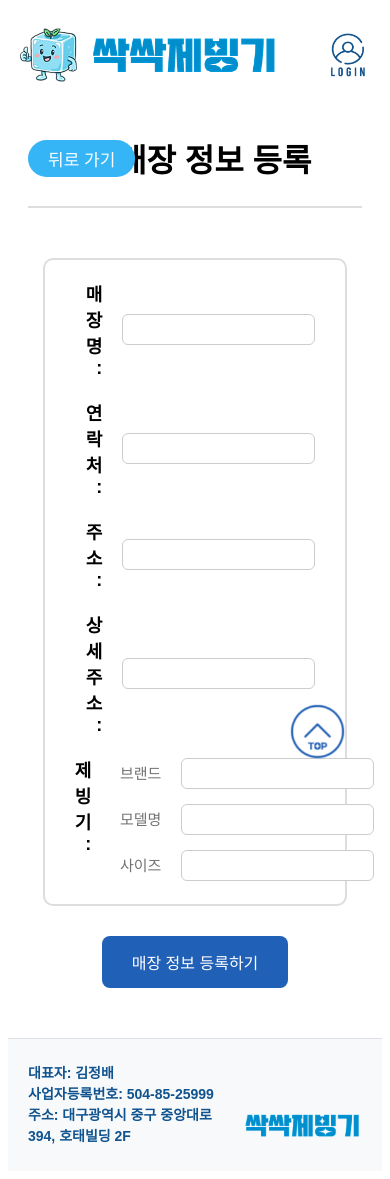
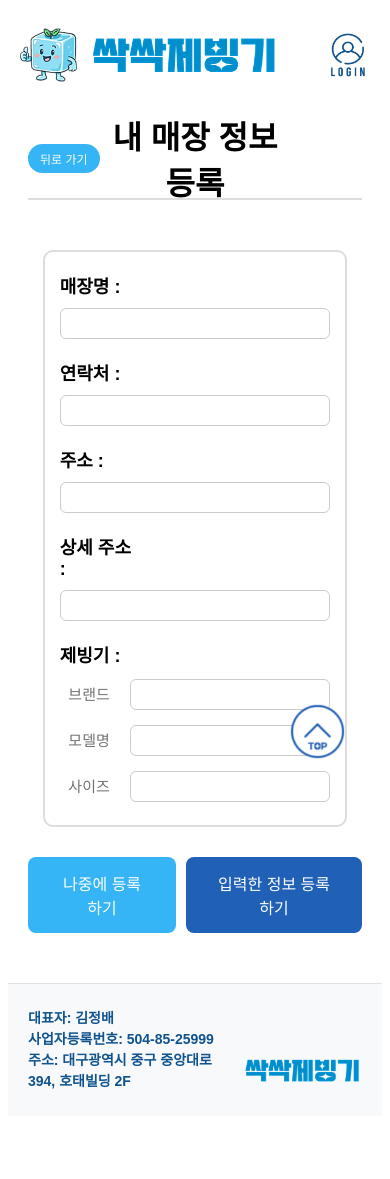
Before and after one commit to icemachine-green/icemachine_client, a React app: page /mypage/stores/create in a window 390 px wide. After the commit the page ends 1124 px from the top, so only its background shows below. Built offline with nearby package versions, Linux system fonts and the light colour scheme; the HTML template or start-up script is replaced by a standard one; a web font is replaced by a local one.

Commit message:
251228 MY_STORE_CREATE 반응형 구현 완료

```diff
--- a/src/components/users/MyStoreCreate.css
+++ b/src/components/users/MyStoreCreate.css
@@ -23,15 +23,15 @@
 
 /* 뒤로가기 버튼 */
 .my-store-create-back-btn {
+  padding: 5px 20px;
+  border-radius: 20px;
+  border: none;
   background-color: #35B4F6;
-  color: #ffffff;
-  border: none;
-  border-radius: 20px;
-  padding: 6px 20px;
+  color: #fff;
+  cursor: pointer;
   font-size: 17px;
-  cursor: pointer;
-  white-space: nowrap;
-  z-index: 1; /* 제목보다 위로 */
+  margin-left: 0;
+  z-index: 1;
 }
 
 /* 제목 (항상 가로 기준 중앙) */
@@ -41,19 +41,20 @@
   transform: translateX(-50%);
   font-size: 32px;
   font-weight: 700;
+  margin: 0;
   text-align: center;
-  margin: 0;
-  white-space: nowrap;
 }
 
 /* =========================
    구분선
 ========================= */
 .my-store-create-underline {
+  width: 100%;
+  display: block;
   border: 0;
   height: 1.5px;
-  background-color: #DDDDDD;
-  margin-bottom: 50px;
+  background-color: #dddddd;
+  margin: 0 0 50px 0;
 }
 
 /* =========================
@@ -166,6 +167,17 @@
   margin-top: 30px;
   display: flex;
   justify-content: center;
+  gap: 10px;
+}
+
+.my-store-later-btn {
+  padding: 14px 30px;
+  border-radius: 8px;
+  border: none;
+  background-color: #35B4F6;
+  color: #fff;
+  font-size: 16px;
+  cursor: pointer;
 }
 
 .my-store-create-btn {
@@ -177,3 +189,50 @@
   font-size: 16px;
   cursor: pointer;
 }
+
+/* =========================
+   반응형
+========================= */
+@media (max-width: 550px) {
+  .my-store-create-card-input,
+  .my-store-create-icemachine-input-container {
+    width: 100%;
+  }
+
+  .my-store-create-icemachine-input input {
+    width: 100%;
+  }
+}
+
+@media (max-width: 480px) {
+  .my-store-create-head p {
+    font-size: 32px;
+  }
+
+  .my-store-create-back-btn {
+    font-size: 12px;
+    padding: 6px 12px;
+  }
+
+  .my-store-create-card,
+  .my-store-create-icemachine-card {
+    flex-direction: column;
+    align-items: flex-start;
+    gap: 10px;
+    width: 90%;
+  }
+
+  .my-store-create-card-text,
+  .my-store-create-icemachine-text-container {
+    text-align: left;
+  }
+
+  .my-store-create-card-input,
+  .my-store-create-icemachine-input-container {
+    width: 100%;
+  }
+
+  .my-store-create-icemachine-input input {
+    width: 100%;
+  }
+}
--- a/src/components/users/MyStoreCreate.jsx
+++ b/src/components/users/MyStoreCreate.jsx
@@ -77,7 +77,8 @@ const MyStoreCreate = () => {
 
         {/* 등록 버튼 */}
         <div className='my-store-create-btn-container'>
-          <button className='my-store-create-btn'>매장 정보 등록하기</button>
+          <button className='my-store-later-btn'>나중에 등록하기</button>
+          <button className='my-store-create-btn'>입력한 정보 등록하기</button>
         </div>
 
       </div>
```
